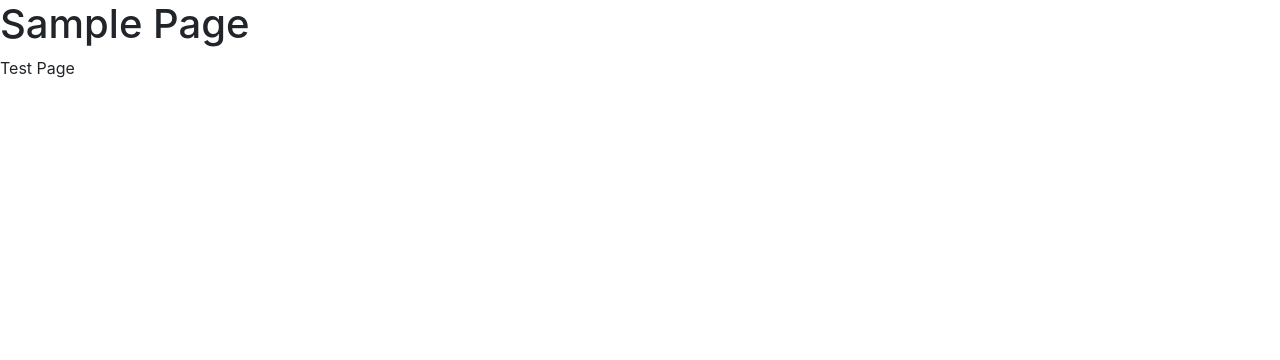
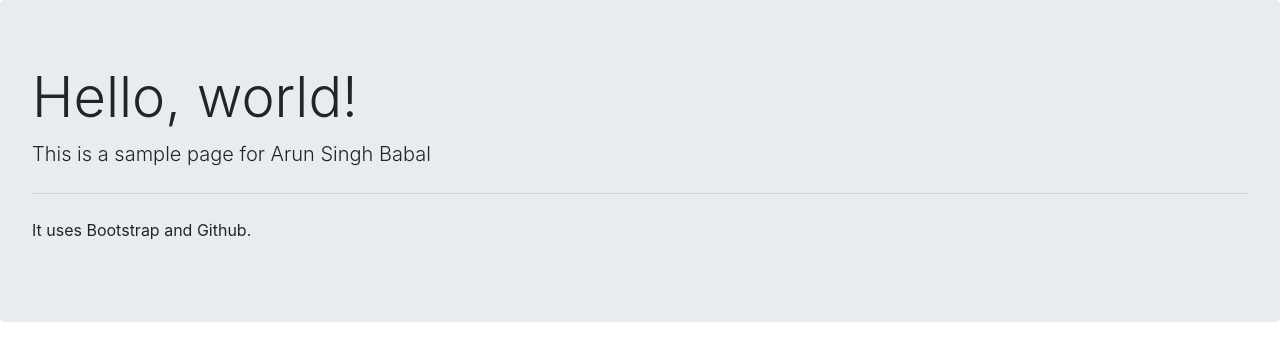
Before and after one commit to arunsinghbabal/arunsinghbabal, a plain HTML site: page index.html in a window 1280 px wide. Drawn offline with nearby package versions, Linux system fonts and the light colour scheme.

Commit message:
Update index.html

```diff
--- a/index.html
+++ b/index.html
@@ -11,8 +11,13 @@
     <title> Welcome </title>
   </head>
   <body>
-    <h1>Sample Page</h1>
-    <p>Test Page</p>
+  <div class="jumbotron">
+  <h1 class="display-4">Hello, world!</h1>
+  <p class="lead">This is a sample page for Arun Singh Babal</p>
+  <hr class="my-4">
+  <p>It uses Bootstrap and Github.</p>
+
+</div>
 
     <!-- Optional JavaScript -->
     <!-- jQuery first, then Popper.js, then Bootstrap JS -->
```
